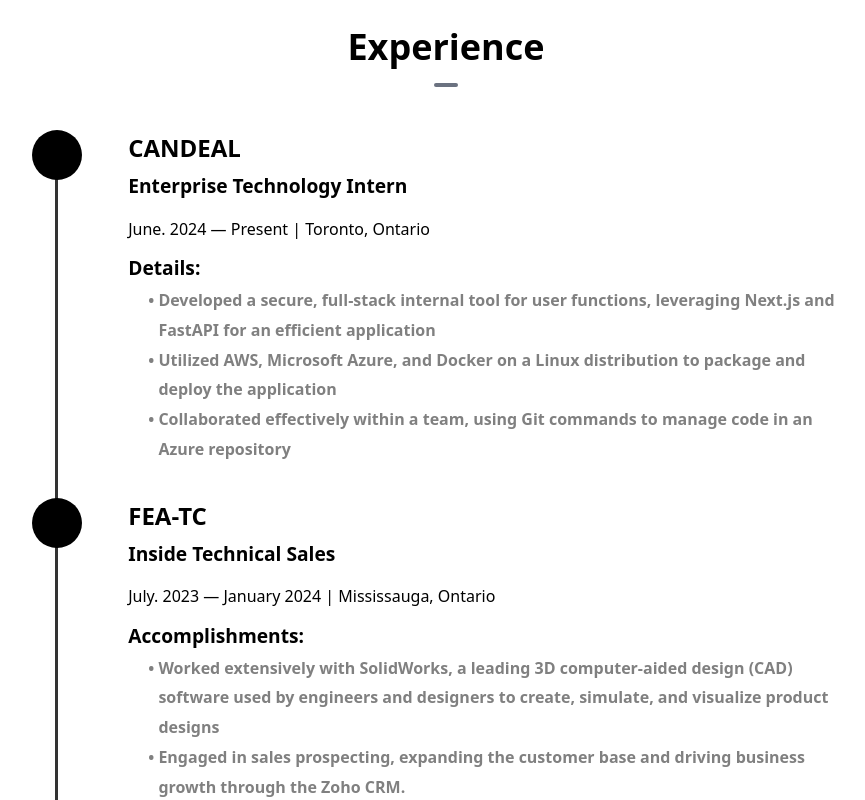
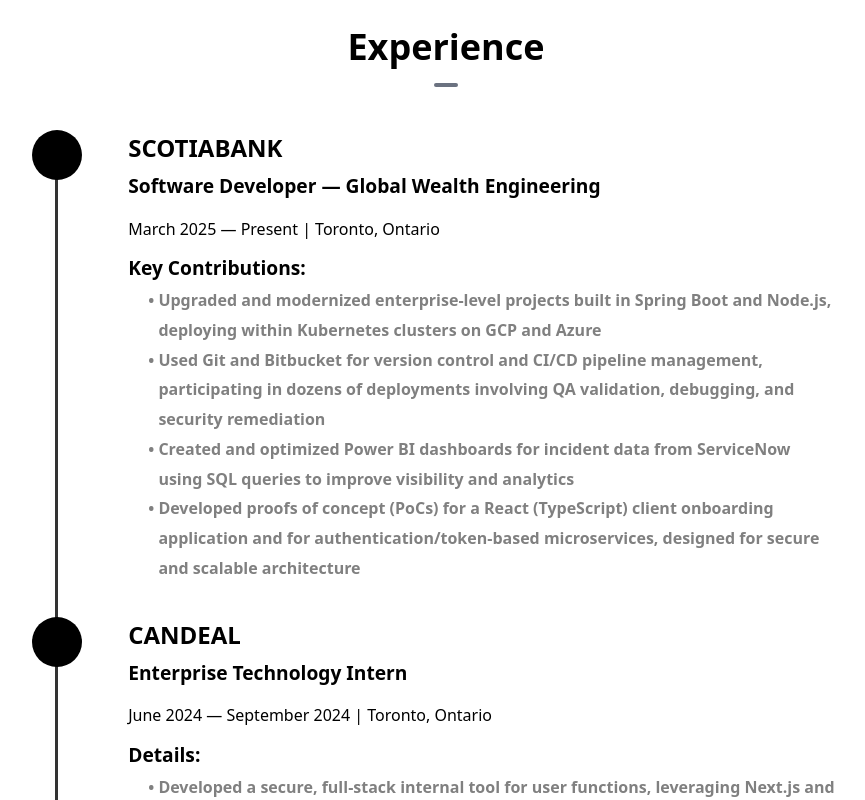
Before and after one commit to kburza/my-portfolio, a Next.js app: page / in a window 1280 px wide. Shown: the part 2220-3020 px from the top of the page, without its empty margins (194-1059 px from the left). Built offline with nearby package versions, Linux system fonts and the light colour scheme.

Commit message:
Added scotia experience to experience section

```diff
--- a/components/ExperienceSection.tsx
+++ b/components/ExperienceSection.tsx
@@ -20,9 +20,25 @@ interface TimelineItemProps {
 
 const steps = [
   {
+    title: "Scotiabank",
+    addinfo: "Software Developer — Global Wealth Engineering",
+    description: "March 2025 — Present | Toronto, Ontario",
+    content: [
+      {
+        title: "Key Contributions:",
+        subtitles: [
+          "Upgraded and modernized enterprise-level projects built in Spring Boot and Node.js, deploying within Kubernetes clusters on GCP and Azure",
+          "Used Git and Bitbucket for version control and CI/CD pipeline management, participating in dozens of deployments involving QA validation, debugging, and security remediation",
+          "Created and optimized Power BI dashboards for incident data from ServiceNow using SQL queries to improve visibility and analytics",
+          "Developed proofs of concept (PoCs) for a React (TypeScript) client onboarding application and for authentication/token-based microservices, designed for secure and scalable architecture",
+        ],
+      },
+    ],
+  },
+  {
     title: "CanDeal",
     addinfo: "Enterprise Technology Intern",
-    description: "June. 2024 — Present | Toronto, Ontario",
+    description: "June 2024 — September 2024 | Toronto, Ontario",
     content: [
       {
         title: "Details:",
@@ -37,14 +53,14 @@ const steps = [
   {
     title: "FEA-TC",
     addinfo: "Inside Technical Sales",
-    description: "July. 2023 — January 2024 | Mississauga, Ontario",
+    description: "July 2023 — January 2024 | Mississauga, Ontario",
     content: [
       {
         title: "Accomplishments:",
         subtitles: [
           "Worked extensively with SolidWorks, a leading 3D computer-aided design (CAD) software used by engineers and designers to create, simulate, and visualize product designs",
-          "Engaged in sales prospecting, expanding the customer base and driving business growth through the Zoho CRM.",
-          "Provided comprehensive solutions and product information to clients, leveraging expertise in SolidWorks software and industry best practices.",
+          "Engaged in sales prospecting, expanding the customer base and driving business growth through the Zoho CRM",
+          "Provided comprehensive solutions and product information to clients, leveraging expertise in SolidWorks software and industry best practices",
         ],
       },
     ],
@@ -57,26 +73,12 @@ const steps = [
       {
         title: "Accomplishments:",
         subtitles: [
-          "Used JavaScript, HTML, and CSS, designed and implemented the front-end of a website including a main page and all accompanying pages (main page, contacts list, etc.)",
+          "Used JavaScript, HTML, and CSS to design and implement the front-end of a website including all main and supporting pages",
           "Ensured website compatibility across multiple devices by implementing an extensive CSS codebase optimized for both desktop and mobile access",
         ],
       },
     ],
   },
-  // {
-  //   title: "Storm Construction Inc.",
-  //   addinfo: "Assistant Contractor",
-  //   description: "2015 - Present | Ontario, Canada",
-  //   content: [
-  //     {
-  //       title: "Accomplishments:",
-  //       subtitles: [
-  //         "Managed 40+ construction projects from onset to completion, delivering high-quality work and earning a reputation for dependability and professionalism",
-  //         "Coordinated with clients, architects, engineers, and subcontractors to deliver projects on time and within budget, while providing excellent customer service",
-  //       ],
-  //     },
-  //   ],
-  // },
 ];
 
 const TimelineItem: React.FC<TimelineItemProps> = ({ data, index }) => {
@@ -100,11 +102,11 @@ const TimelineItem: React.FC<TimelineItemProps> = ({ data, index }) => {
           </span>
         </div>
         <ul className={styles["container-content-list"]}>
-          {content.map((item, index) => (
+          {content.map((item) => (
             <li key={item.title} className={styles["li-outside"]}>
               {item.title}
               <ul>
-                {item.subtitles.map((subtitle, index) => (
+                {item.subtitles.map((subtitle) => (
                   <span className={styles["contcont"]} key={subtitle}>
                     •&nbsp;
                     <li className={styles["li-inside"]}>{subtitle}</li>
```
